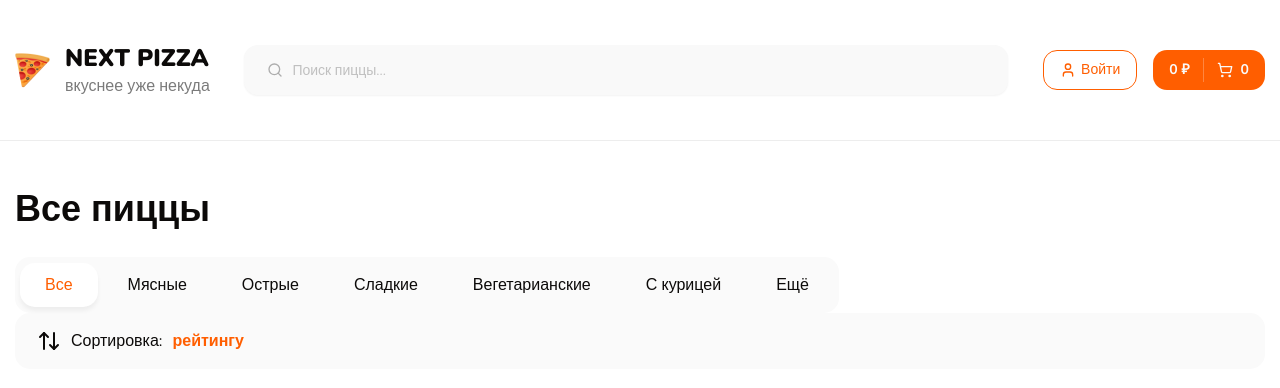
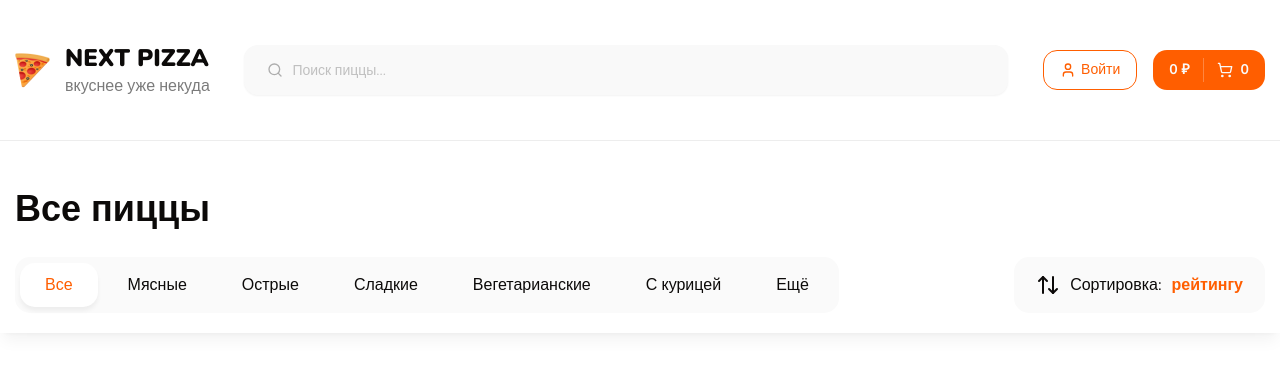
Before and after one commit to belkinsrc/next-pizza, a Next.js app: page / in a window 1280 px wide. Shown: the top 388 px of the page. Built offline with nearby package versions, Linux system fonts and the light colour scheme.

Commit message:
add TopBar to main page

```diff
--- a/app/page.tsx
+++ b/app/page.tsx
@@ -1,16 +1,15 @@
+import { TopBar } from '@/src/widgets/top-bar'
 import { Container } from '@components/shared/ui/container'
 import { Title } from '@components/shared/ui/title'
-import { Categories } from '@components/shared/ui/categories'
-import { SortPopup } from '@components/shared/ui/sort-popup'
+
 
 export default function Home() {
   return (
     <>
       <Container>
         <Title text="Все пиццы" size="2xl" className="mb-5" />
-        <Categories />
-        <SortPopup />
       </Container>
+      <TopBar className="sticky top-5 z-10 w-full pb-5" />
     </>
   )
 }
```
